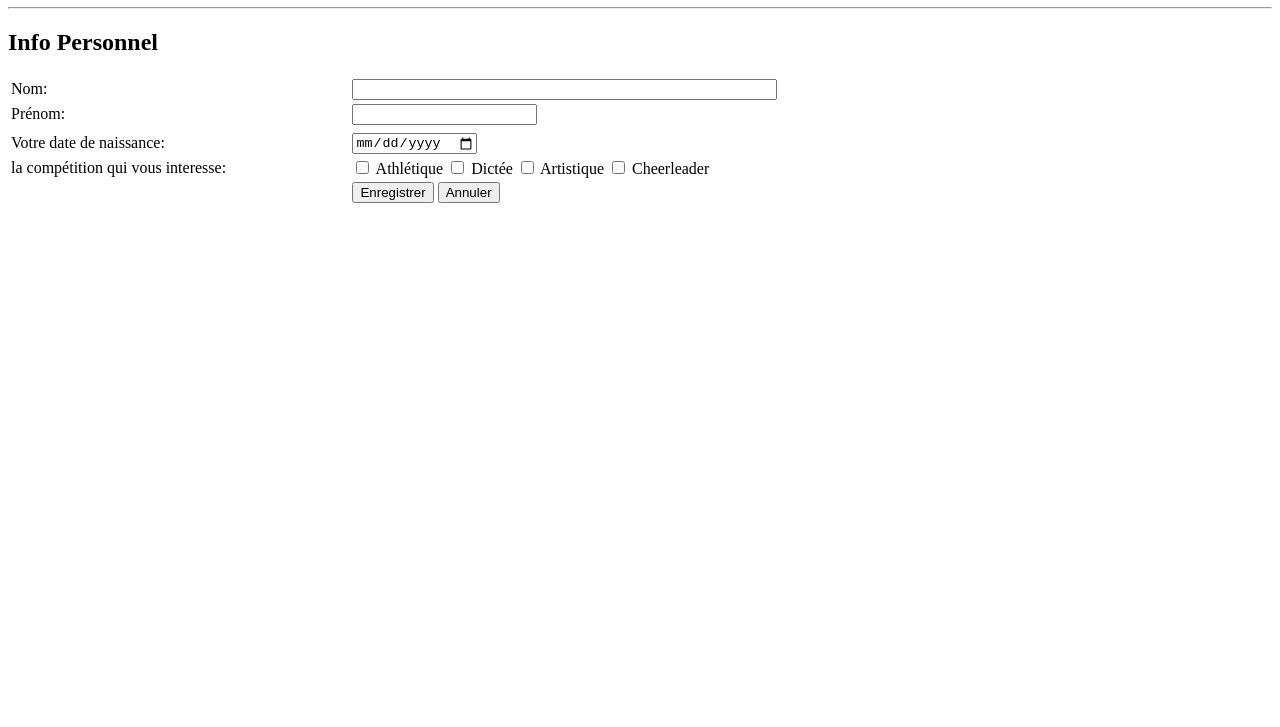
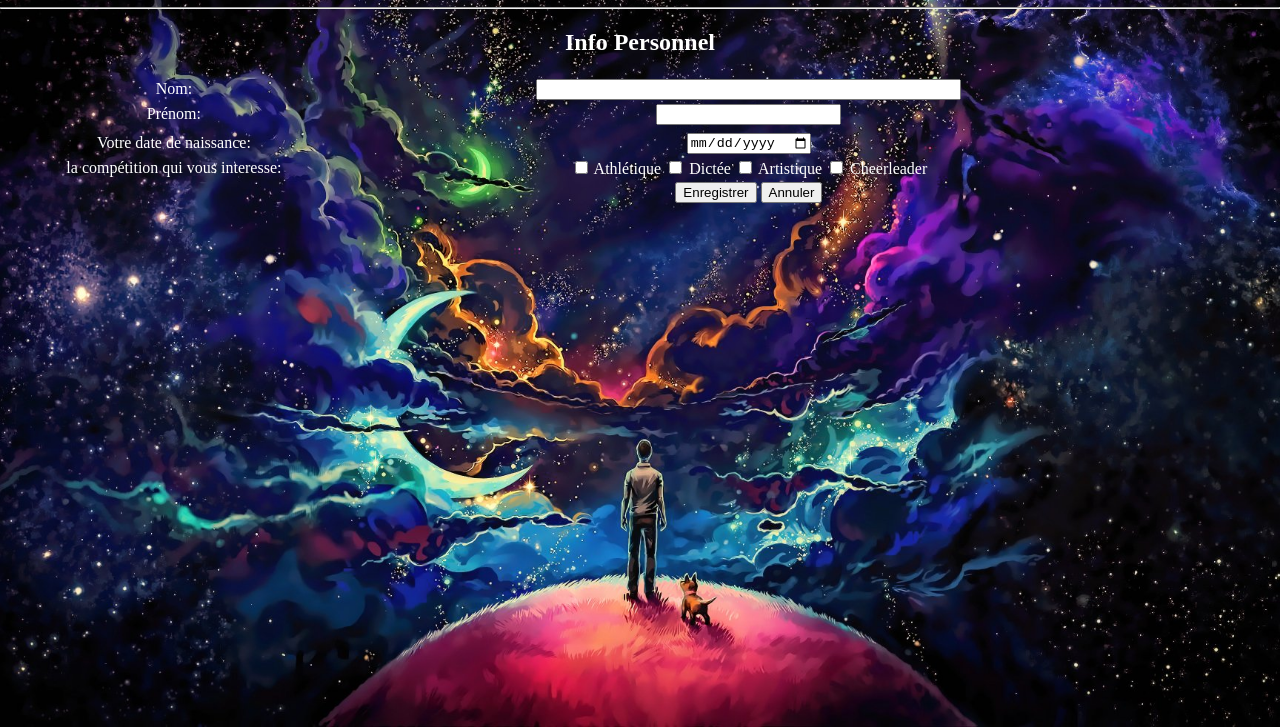
Before and after one commit to angelo782/portfolio.ange.2023.1, a plain HTML site: page formulaire.html in a window 1280 px wide. Shown: the part 73-800 px from the top of the page. Drawn offline with Linux system fonts and the light colour scheme.

Commit message:
Add files via upload

```diff
--- a/formulaire.html
+++ b/formulaire.html
@@ -3,6 +3,7 @@
 <head>
 	<meta charset="utf-8">
 	<meta name="viewport" content="width=device-width, initial-scale=1">
+	<link rel="stylesheet" type="text/css" href="style1.css">
 	<title></title>
 </head>
 <body>
```
